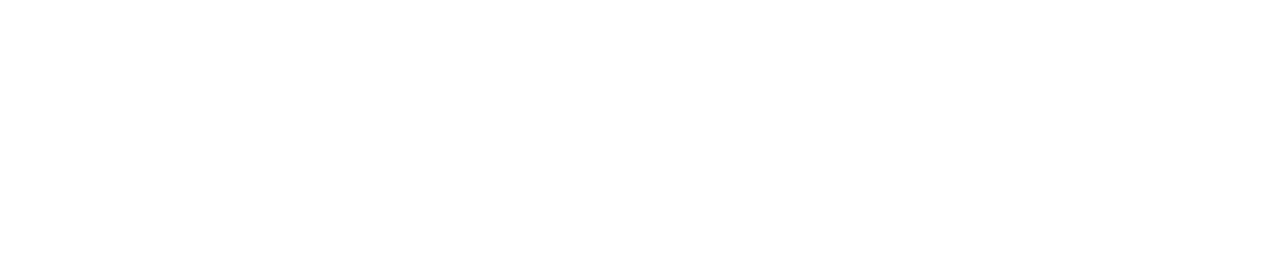
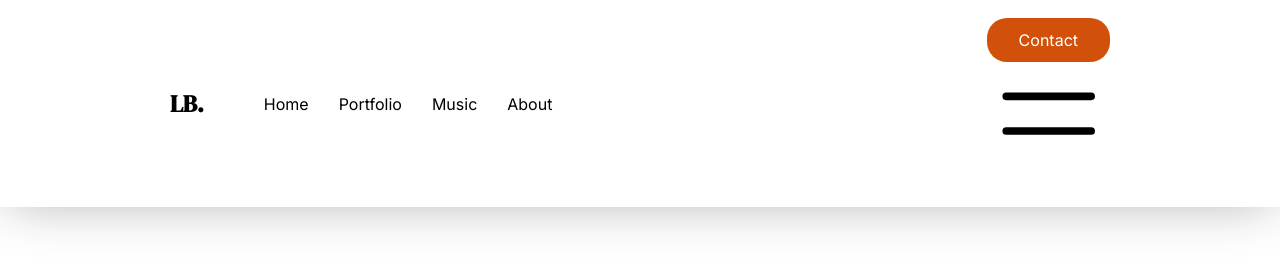
Before and after one commit to ggpio18/VAN-MusicWebsite-html-css, a plain HTML site: page index.html in a window 1280 px wide. Drawn offline with Linux system fonts and the light colour scheme.

Commit message:
updt nav

```diff
--- a/index.html
+++ b/index.html
@@ -4,8 +4,55 @@
     <meta charset="UTF-8">
     <meta name="viewport" content="width=device-width, initial-scale=1.0">
     <title>Document</title>
+    <link rel="stylesheet" href="style.css" />
 </head>
 <body>
+    <div class="mobile-menu">
+        <div class="mobile-menu-items">
+          <a href="#">Home</a>
+          <a href="#">Portfolio</a>
+          <a href="#">Music</a>
+          <a href="#">About</a>
+          <a href="#" class="btn">Contact</a>
+        </div>
+      </div>
+      <nav>
+        <div class="container">
+          <div class="left">
+            <div class="logo">
+              <a href="#">LB.</a>
+            </div>
 
+            <div class="menu-items">
+              <a href="#">Home</a>
+              <a href="#">Portfolio</a>
+              <a href="#">Music</a>
+              <a href="#">About</a>
+            </div>
+          </div>
+
+          <div class="right">
+            <a href="#" class="btn">Contact</a>
+            <div class="menu-icon">
+              <svg
+                xmlns="http://www.w3.org/2000/svg"
+                fill="none"
+                viewBox="0 0 24 24"
+                stroke-width="1.5"
+                stroke="currentColor"
+                class="w-6 h-6"
+              >
+                <path
+                  stroke-linecap="round"
+                  stroke-linejoin="round"
+                  d="M3.75 9h16.5m-16.5 6.75h16.5"
+                />
+              </svg>
+            </div>
+          </div>
+        </div>
+      </nav>
+
+    <script src="main.js"></script>
 </body>
 </html>
--- a/style.css
+++ b/style.css
@@ -0,0 +1,88 @@
+@import url("https://fonts.googleapis.com/css2?family=DM+Serif+Display&family=Inter:wght@100..900&display=swap");
+
+* {
+  box-sizing: border-box;
+}
+
+body {
+  margin: 0;
+  font-family: "Inter", sans-serif;
+  color: #000;
+}
+
+:root {
+  --primary-color: #d1510a;
+  --primary-2-color: #923a06;
+  --accent-color: #f3e8e2;
+}
+
+.container {
+  max-width: 1000px;
+  margin-inline: auto;
+  padding: 0 30px;
+}
+
+a {
+  text-decoration: none;
+  color: #000;
+}
+
+p {
+  line-height: 1.8;
+}
+
+nav {
+  position: fixed;
+  top: 0;
+  left: 0;
+  right: 0;
+  background: #fff;
+  box-shadow: 0 3px 50px -7px rgba(0, 0, 0, 0.3);
+  padding: 30px 0;
+}
+
+nav .container {
+  display: flex;
+  align-items: center;
+  justify-content: space-between;
+}
+
+nav .left {
+  display: flex;
+  align-items: center;
+  gap: 60px;
+}
+
+nav .logo {
+  font-size: 24px;
+  font-weight: bold;
+  font-family: "DM Serif Display", serif;
+}
+
+nav .menu-items {
+  display: flex;
+  gap: 30px;
+}
+
+.btn {
+  background: var(--primary-color);
+  padding: 12px 32px;
+  border-radius: 20px;
+  color: #fff;
+  transition: all 300ms ease;
+}
+
+.btn.light {
+  border: 2px solid var(--primary-color);
+  background: #fff;
+  color: #000;
+}
+
+.btn:hover {
+  background: var(--primary-2-color);
+}
+
+.btn.light:hover {
+  color: #fff;
+  background: var(--primary-color);
+}
```
